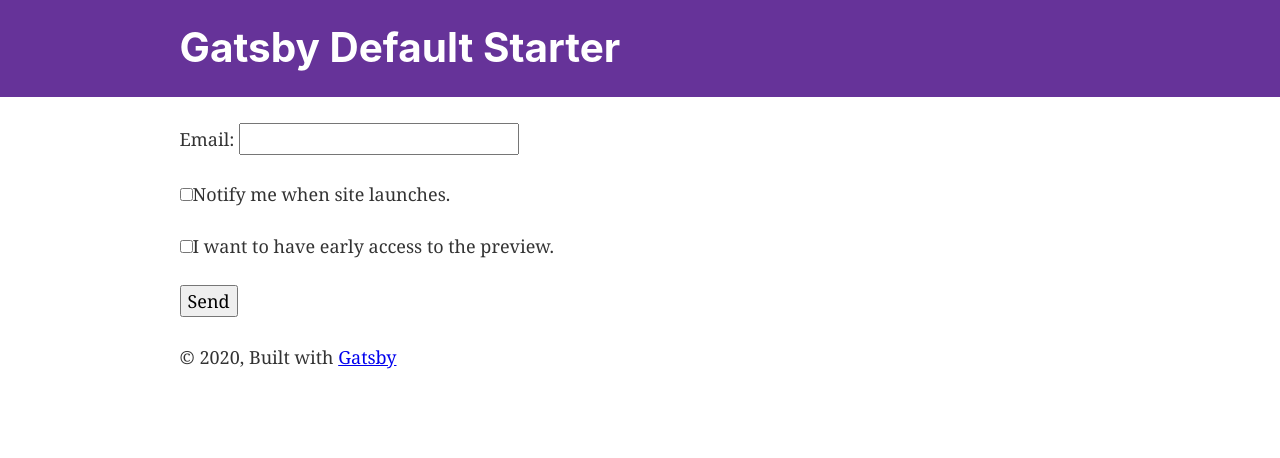
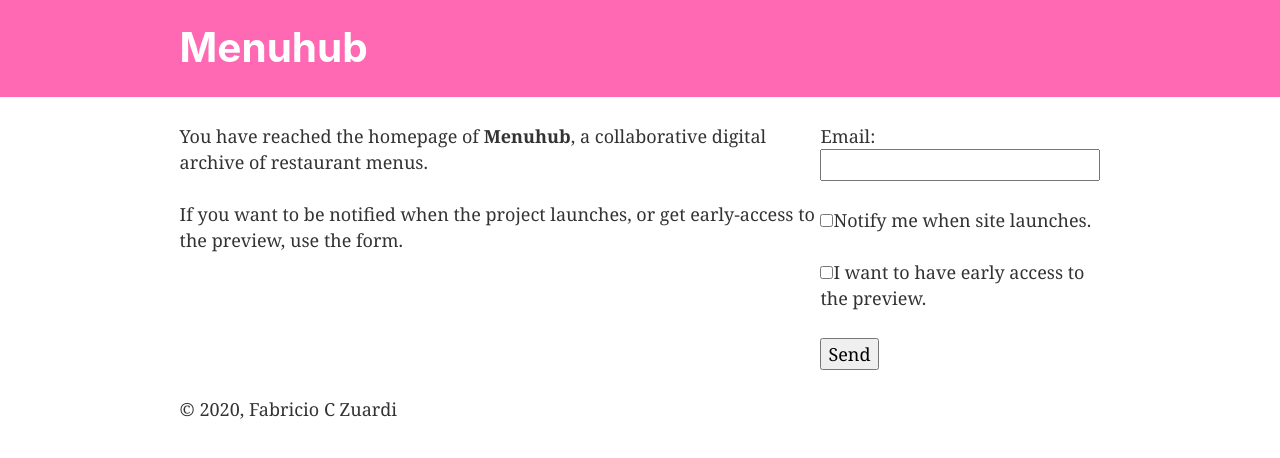
Before and after one commit to menuhub/waiting-line, a Gatsby site: page / in a window 1280 px wide. Built offline with nearby package versions, Linux system fonts and the light colour scheme; Gatsby itself is replaced by a stand-in of ours.

Commit message:
form, code and data adjusts

```diff
--- a/gatsby-config.js
+++ b/gatsby-config.js
@@ -1,8 +1,8 @@
 module.exports = {
   siteMetadata: {
-    title: `Gatsby Default Starter`,
-    description: `Kick off your next, great Gatsby project with this default starter. This barebones starter ships with the main Gatsby configuration files you might need.`,
-    author: `@gatsbyjs`,
+    title: `Menuhub`,
+    description: `a collaborative digital archive of restaurant menus`,
+    author: `@fczuardi`,
   },
   plugins: [
     `gatsby-plugin-react-helmet`,
--- a/src/components/header.js
+++ b/src/components/header.js
@@ -5,7 +5,7 @@ import React from "react"
 const Header = ({ siteTitle }) => (
   <header
     style={{
-      background: `rebeccapurple`,
+      background: `hotpink`,
       marginBottom: `1.45rem`,
     }}
   >
--- a/src/components/layout.js
+++ b/src/components/layout.js
@@ -34,11 +34,7 @@ const Layout = ({ children }) => {
         }}
       >
         <main>{children}</main>
-        <footer>
-          © {new Date().getFullYear()}, Built with
-          {` `}
-          <a href="https://www.gatsbyjs.org">Gatsby</a>
-        </footer>
+        <footer>© {new Date().getFullYear()}, Fabricio C Zuardi </footer>
       </div>
     </>
   )
--- a/src/pages/index.js
+++ b/src/pages/index.js
@@ -1,12 +1,48 @@
 import React from "react"
-import { Link } from "gatsby"
+import { graphql } from "gatsby"
 
 import Layout from "../components/layout"
-import Image from "../components/image"
-import SEO from "../components/seo"
 
-const IndexPage = () => (
+const IndexPage = ({ data }) => {
+  const { title, description } = data.site.siteMetadata
+  return (
     <Layout>
+      <div style={{ display: "flex" }}>
+        <div>
+          <WelcomeMessage title={title} description={description} />
+        </div>
+        <div>
+          <BetaForm />
+        </div>
+      </div>
+    </Layout>
+  )
+}
+
+export const query = graphql`
+  query {
+    site {
+      siteMetadata {
+        title
+        description
+      }
+    }
+  }
+`
+
+const WelcomeMessage = ({ title, description }) => (
+  <>
+    <p>
+      You have reached the homepage of <strong>{title}</strong>, {description}.
+    </p>
+    <p>
+      If you want to be notified when the project launches, or get early-access
+      to the preview, use the form.
+    </p>
+  </>
+)
+
+const BetaForm = () => (
   <form name="beta" method="POST" data-netlify="true">
     <input type="hidden" name="form-name" value="beta" />
     <p>
@@ -28,7 +64,6 @@ const IndexPage = () => (
       <button type="submit">Send</button>
     </p>
   </form>
-  </Layout>
 )
 
 export default IndexPage
```
Lines whose indentation alone changed are shown as unchanged.
